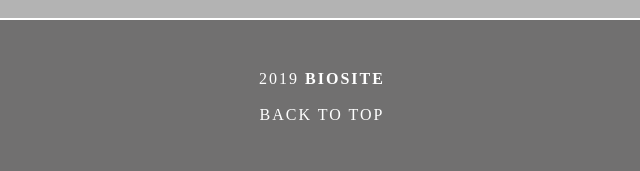
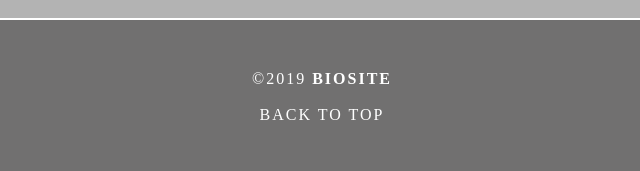
Before and after one commit to jdbaby02/Biosite.github.io, a plain HTML site: page index.html in a window 1280 px wide. Shown: the part 2785-2956 px from the top of the page, 318-958 px from the left. Drawn offline with Linux system fonts and the light colour scheme.

Commit message:
copyright
copyright

```diff
--- a/index.html
+++ b/index.html
@@ -104,7 +104,7 @@ a:active {
 	<p class="social_icon"><img src="Images/vdaydecor.jpeg" width="100" alt=" Valentine's Day cards for 3rd grade school party I designed with my Cricut" class="thumbnail"/></p>
   </div>
   <footer class="secondary_header footer">
-    <div class="copyright">2019 <strong>BioSite</strong> <br><br>
+    <div class="copyright">&copy;2019 <strong>BioSite</strong> <br><br>
 		<a href="#top" class="copyright">Back To Top</a></div>
   </footer>
 </div>
```
